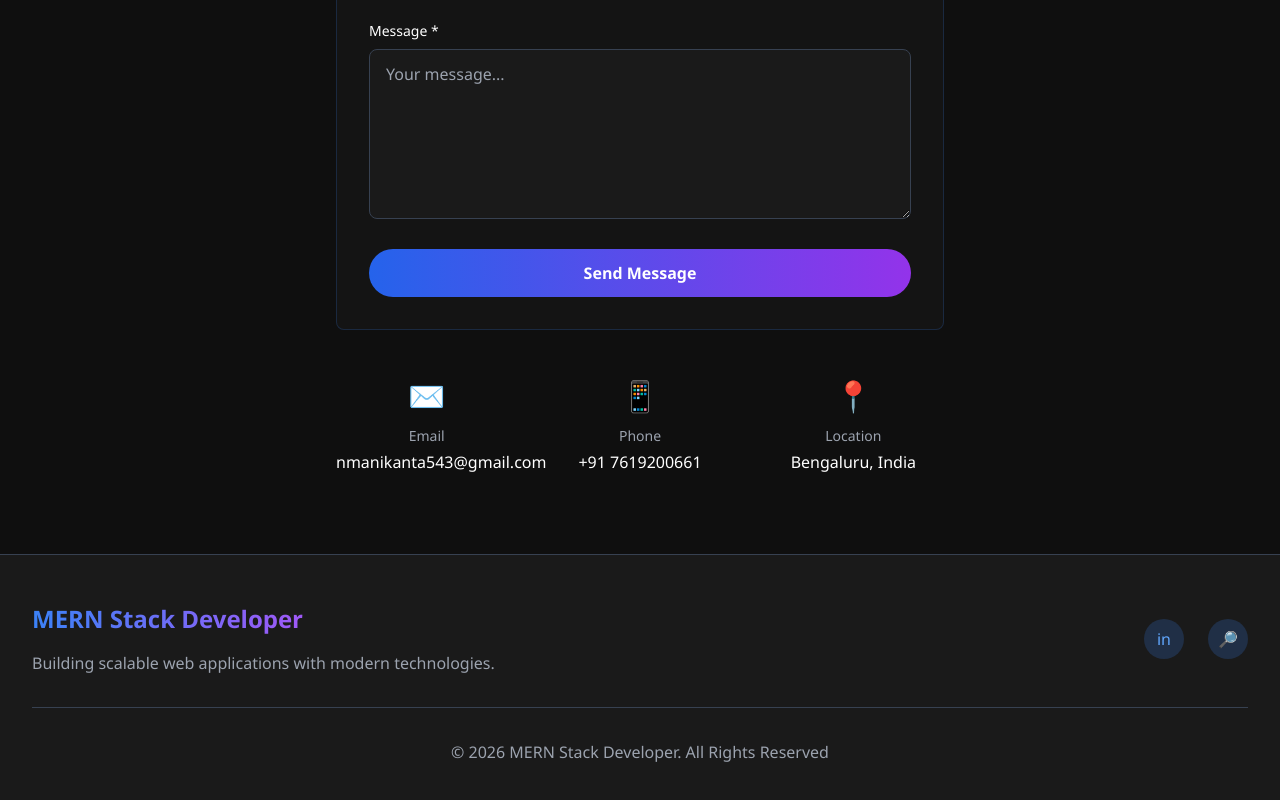
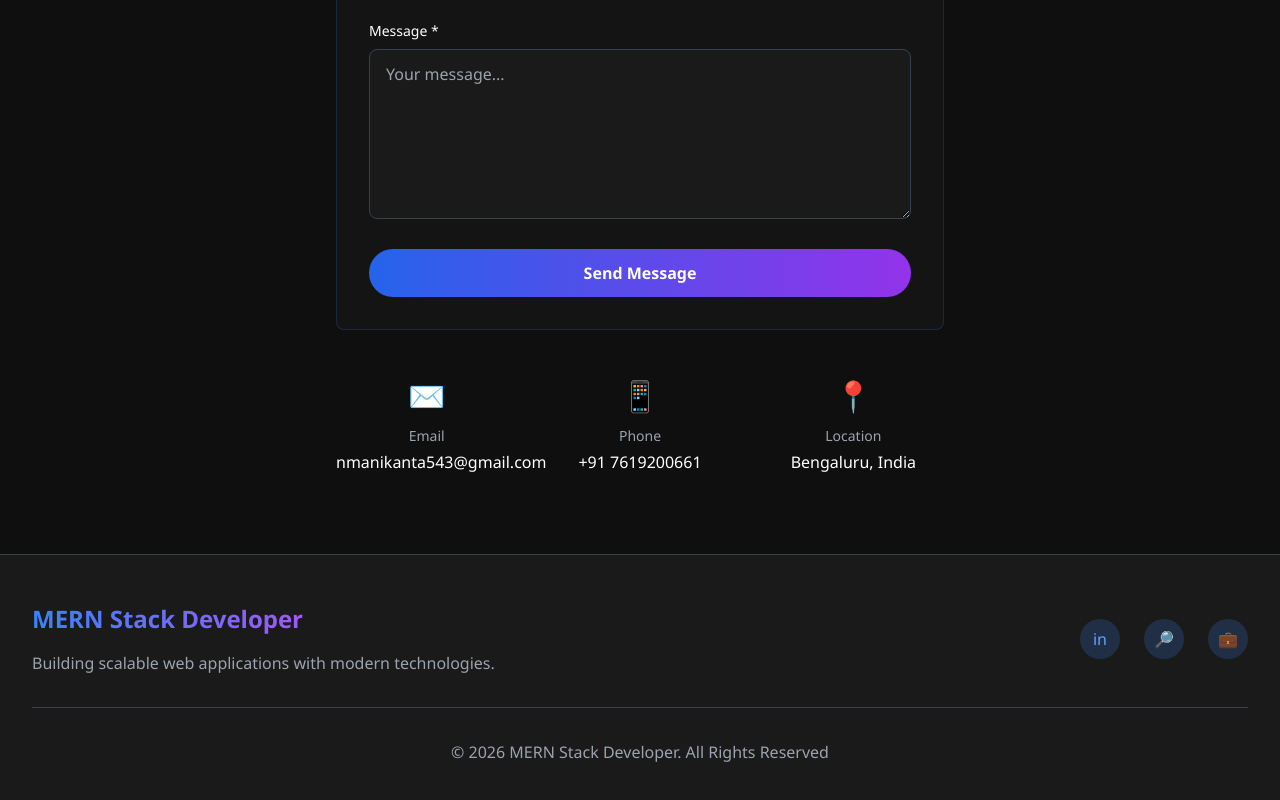
Before and after one commit to Mani-543/PortfolioFrontend, a React (Vite) app: page / in a window 1280 px wide. Shown: the part 5730-6530 px from the top of the page. Built offline with nearby package versions, Linux system fonts and the light colour scheme; no server answers.

Commit message:
Added the changes

```diff
--- a/src/App.jsx
+++ b/src/App.jsx
@@ -225,6 +225,15 @@
                                     🔎
                                 </a>
 
+                                 <a
+                                    href="https://github.com/Mani-543"
+                                    target="_blank"
+                                    rel="noopener noreferrer"
+                                    className="w-10 h-10 bg-blue-500/20 rounded-full flex items-center justify-center hover:bg-blue-500/40 transition text-blue-400"
+                                >
+                                    💼
+                                </a>
+
 
                             </motion.div>
                         </div>
```
